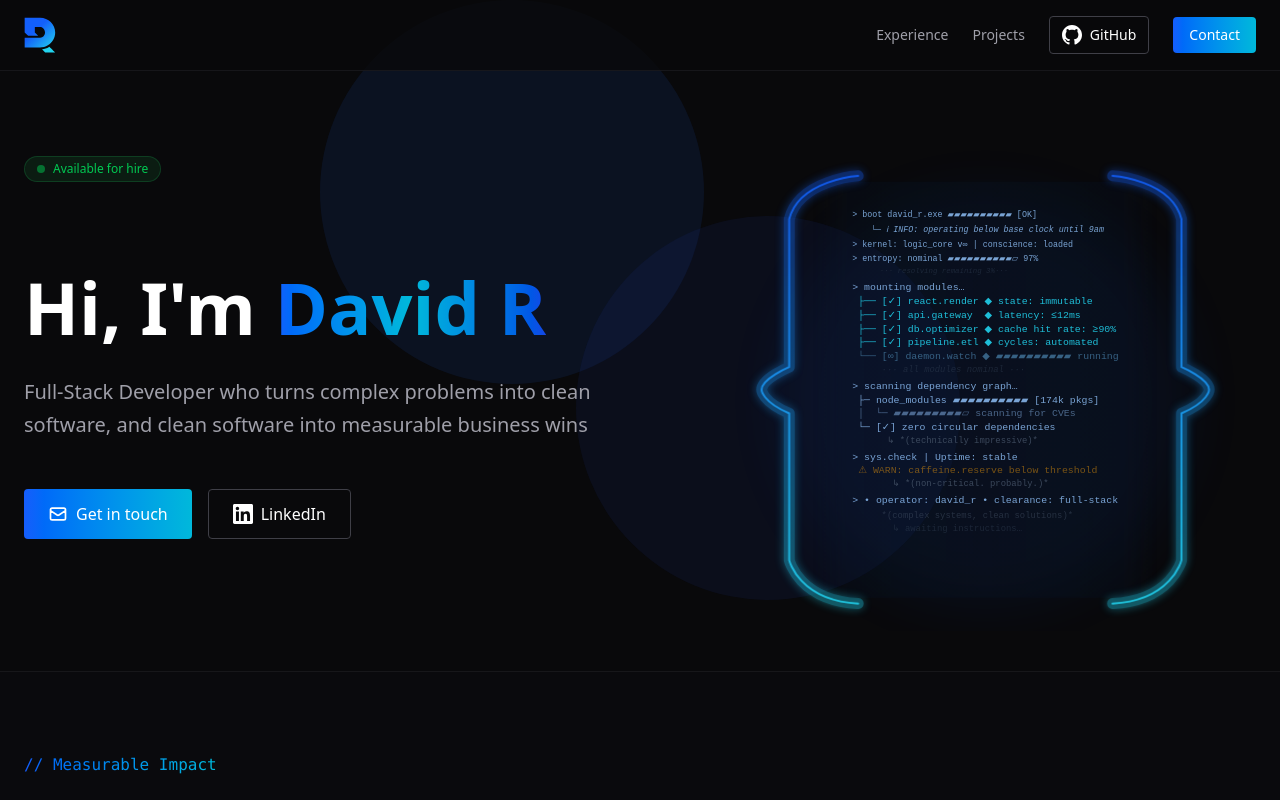
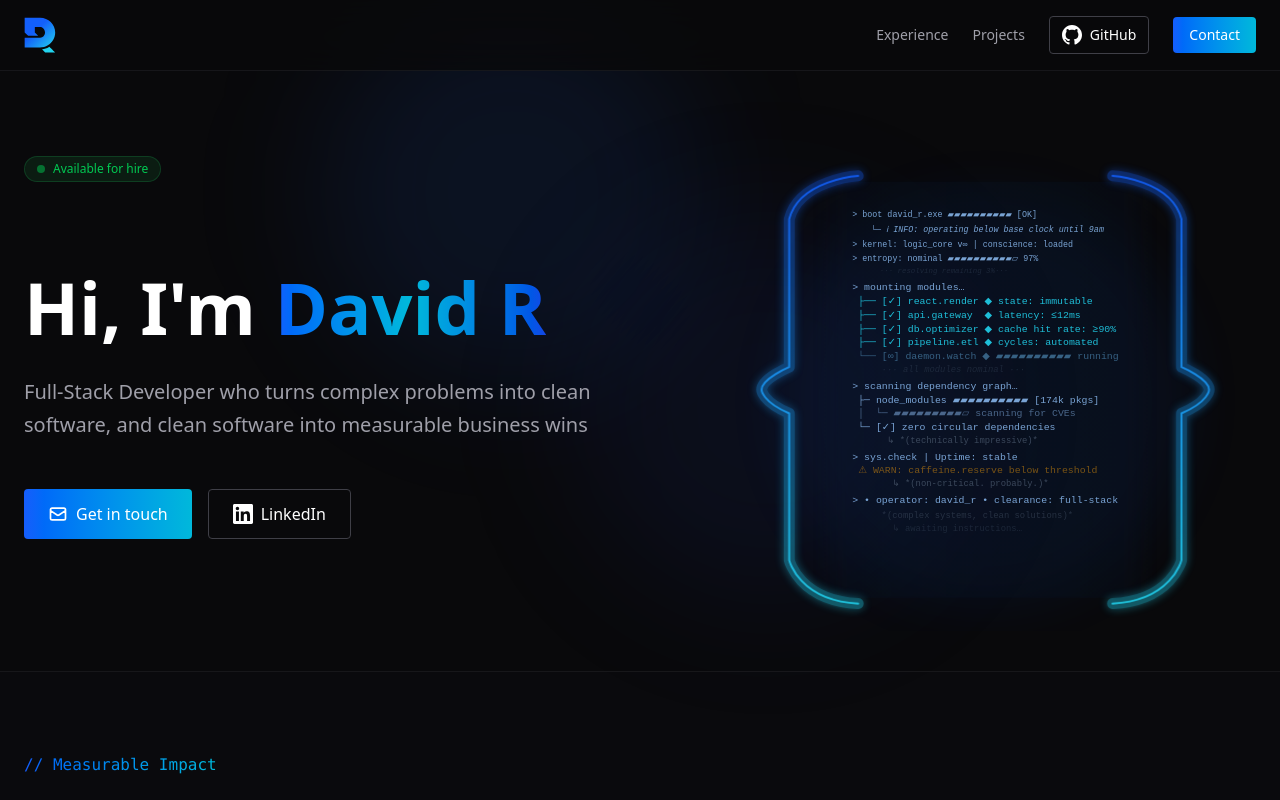
Before and after one commit to drzengineer/Portfolio, a website: page index.html in a window 1280 px wide. Shown: the top 800 px of the page. Drawn offline with Linux system fonts and the light colour scheme.

Commit message:
still investigating brave on ipad issue

```diff
--- a/index.html
+++ b/index.html
@@ -337,12 +337,12 @@
 
   <!-- Gradient background -->
   <div class="fixed inset-0 -z-10 overflow-hidden">
-    <div class="absolute top-0 left-1/4 w-96 h-96 bg-[#2563eb1a] rounded-full"></div>
-    <div class="absolute bottom-1/4 right-1/4 w-96 h-96 bg-[#1e40af1a] rounded-full"></div>
+    <div class="absolute top-0 left-1/4 w-96 h-96 bg-[#2563eb1a] rounded-full blur-3xl"></div>
+    <div class="absolute bottom-1/4 right-1/4 w-96 h-96 bg-[#1e40af1a] rounded-full blur-3xl"></div>
   </div>
 
   <!-- Header -->
-  <header class="border-b border-[#27272a80] sticky top-0 bg-[#09090bcc] z-50">
+  <header class="border-b border-[#27272a80] sticky top-0 bg-[#09090bcc] backdrop-blur-xl z-50 [--webkit-backdrop-filter:blur(24px)]">
     <div class="max-w-7xl mx-auto px-6 py-4 flex justify-between items-center">
       <svg aria-label="David R logo" role="img" version="1.2" xmlns="http://www.w3.org/2000/svg" viewBox="0 0 80 80" height="36">
         <path fill="url(#logoGradFill)" d="m35.89 1.46h-11.1-23.32v21.88 11.09l7.78 7.17h22.2l-7.36-7.17v-12.05h11.8c6.1 0 10.81 6.03 10.81 12.13v0.04c0 6.1-4.71 11.57-10.81 11.57h-11.1-11.1-12.22v21.54l33.79 0.13c6.22 0 12.64-1.82 17.69-4.92 9.57-5.86 16.36-16.44 16.36-28.42v0.07c0-18.31-15.11-33.06-33.42-33.06z"/>
```
Also changed, not shown: output.css.
